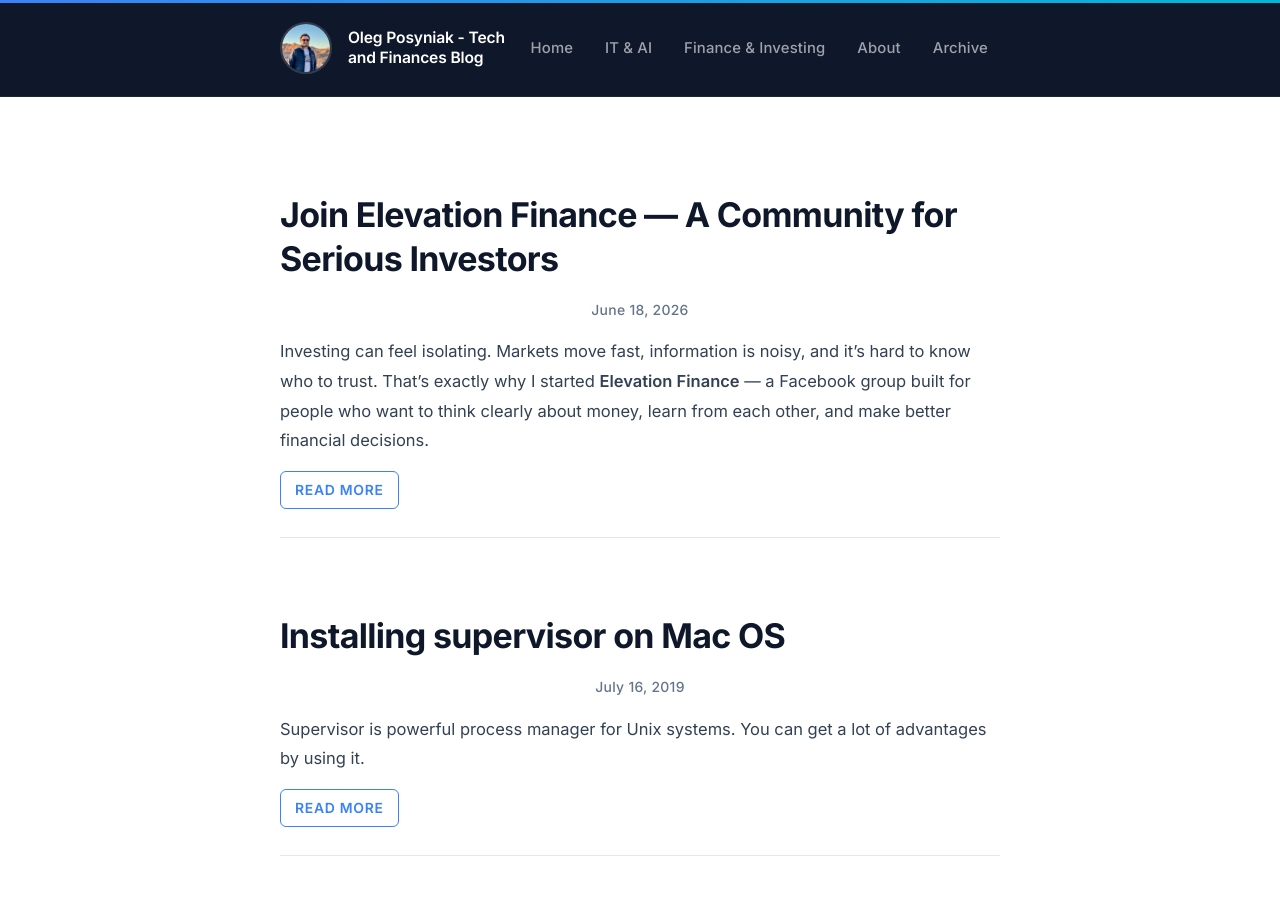
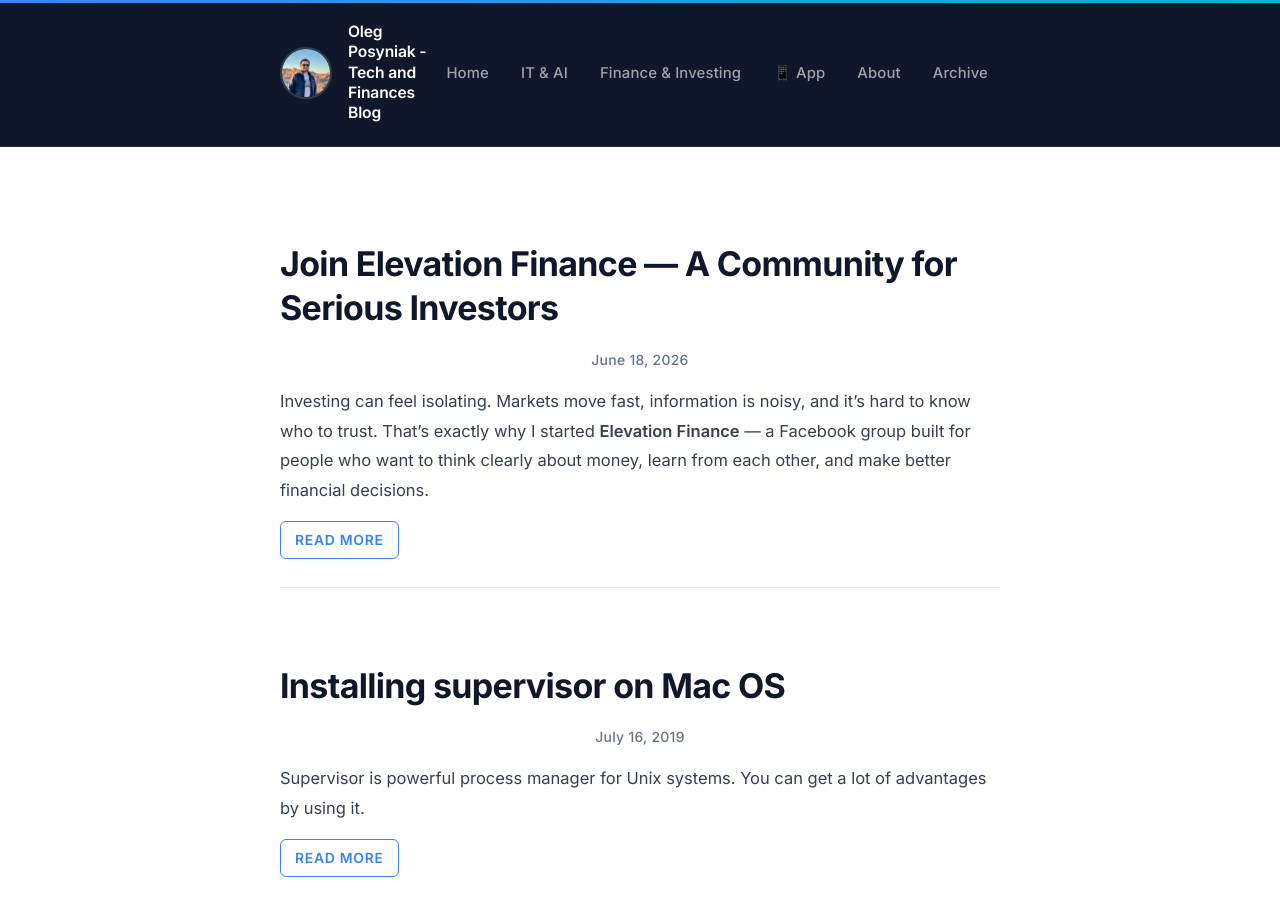
Before and after one commit to shiftedreality/shiftedreality.github.io, a Jekyll site: the page built from index.html, in a window 1280 px wide and 900 px high. Built offline with Jekyll 4.4.1, drawn with Linux system fonts in a browser that asks for light colours; the list of posts is cut into pages by our own code.

Commit message:
Add Elevation Finance Tools App Store link to nav
Co-Authored-By: Claude Sonnet 4.6 <noreply@anthropic.com>

```diff
--- a/_layouts/default.html
+++ b/_layouts/default.html
@@ -31,6 +31,7 @@
               <a href="{{ site.baseurl }}/">Home</a>
               <a href="{{ site.baseurl }}/it-ai">IT &amp; AI</a>
               <a href="{{ site.baseurl }}/finance-investing">Finance &amp; Investing</a>
+              <a href="https://apps.apple.com/us/app/elevation-finance-tools/id6778583335" target="_blank" rel="noopener">📱 App</a>
               <a href="{{ site.baseurl }}/about">About</a>
               <a href="{{ site.baseurl }}/archive">Archive</a>
             </nav>
```
